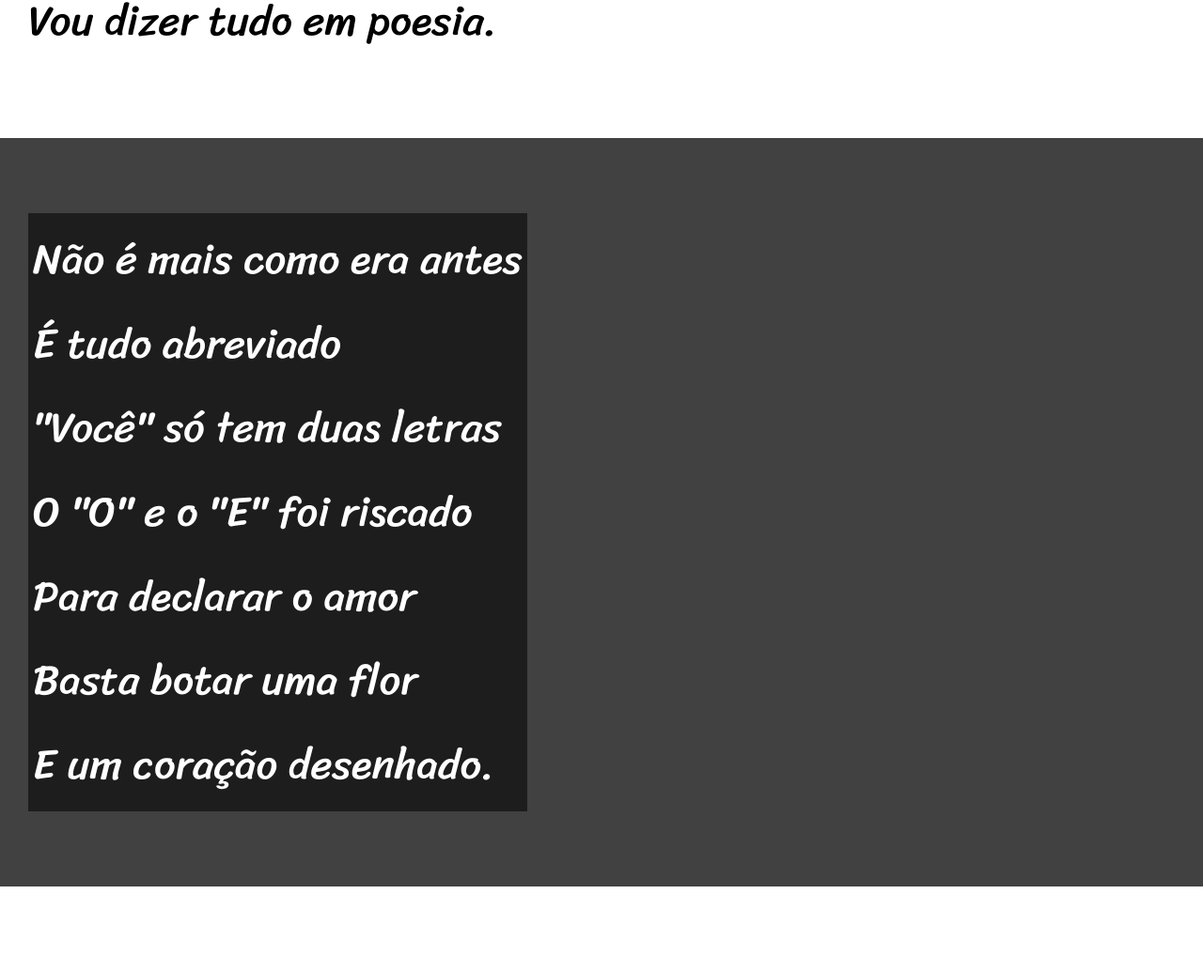
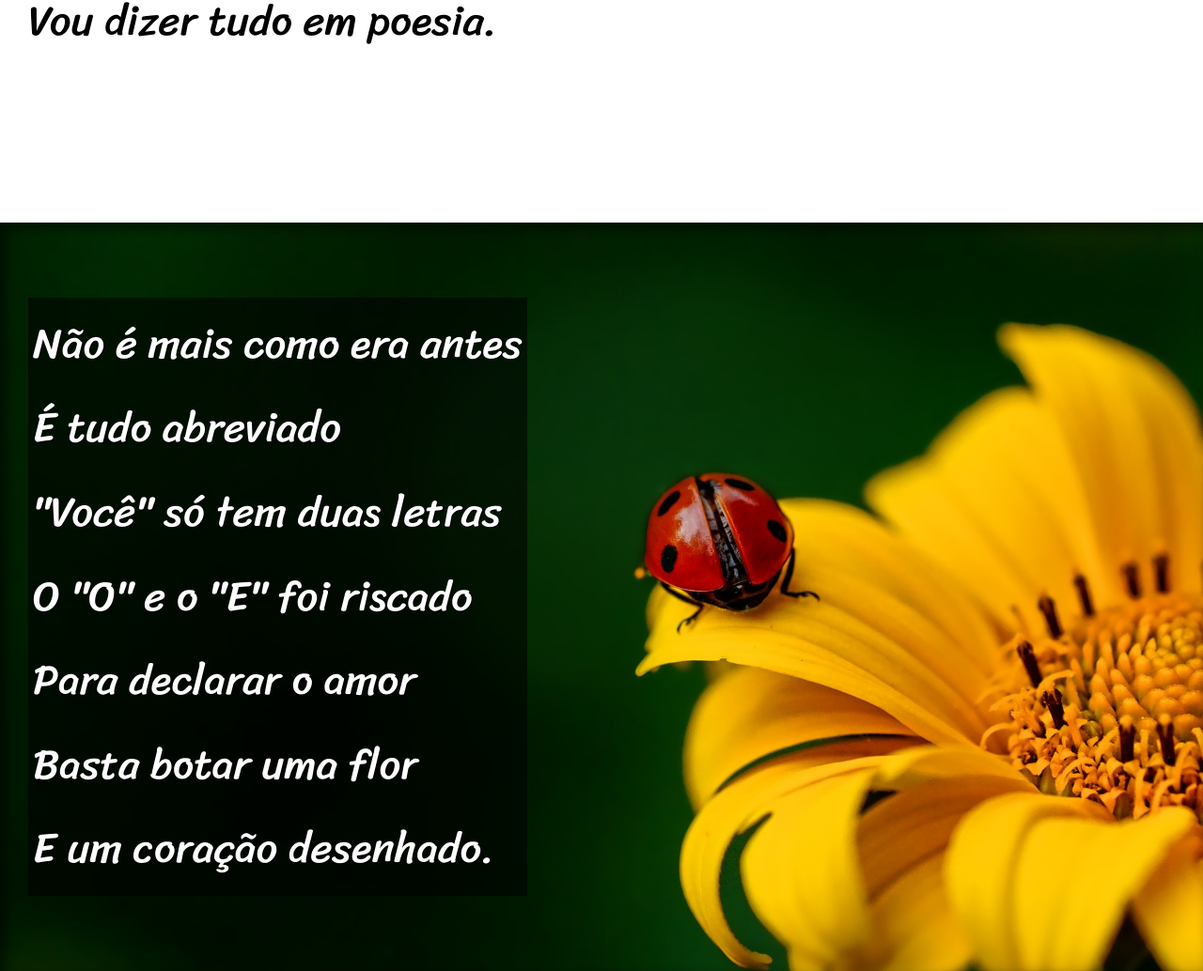
Before and after one commit to andremacaro/html-css, a plain HTML site: page desafios/d012/index.html in a window 1280 px wide. Shown: the part 900-1934 px from the top of the page at 94% size. Drawn offline with Linux system fonts and the light colour scheme.

Commit message:
Projeto Cordel

```diff
--- a/desafios/d012/estilo/style.css
+++ b/desafios/d012/estilo/style.css
@@ -58,6 +58,10 @@ section{
     font-size: 3.5vw;
 }
 
+section > p{
+    padding-bottom: 2em;
+}
+
 section.normal{
     background-color: white;
     color: black;
@@ -66,12 +70,26 @@ section.normal{
 section.imagem{
     background-color: rgb(65, 65, 65);
     color: white;
+    box-shadow: inset 6px 6px 13px 0px rgba(0, 0, 0, 0.568);
+    background-size: cover;
+    background-attachment: fixed;
 }
 
 section.imagem > p{
     display: inline-block;
     padding: 5px;
     background-color: rgba(0, 0, 0, 0.555);
+    text-shadow: 1px 1px 0px black;
+}
+
+#img01{
+    background-image: url('../imagens/background001.jpg');
+    background-position: right center;
+
+}
+
+#img02{
+    background-image: url('../imagens/background002.jpg');
 }
 
 footer{
--- a/desafios/d012/index.html
+++ b/desafios/d012/index.html
@@ -29,7 +29,7 @@
     </section>
 
 
-    <section class="imagem">
+    <section class="imagem" id="img01">
         <p>
             Não é mais como era antes<br>
             É tudo abreviado<br>
@@ -64,7 +64,7 @@
     </section>
 
 
-    <section class="imagem">
+    <section class="imagem" id="img02">
         <p>
             Tenho saudade das cartas<br>
             Escritas com a própria mão<br>
```
